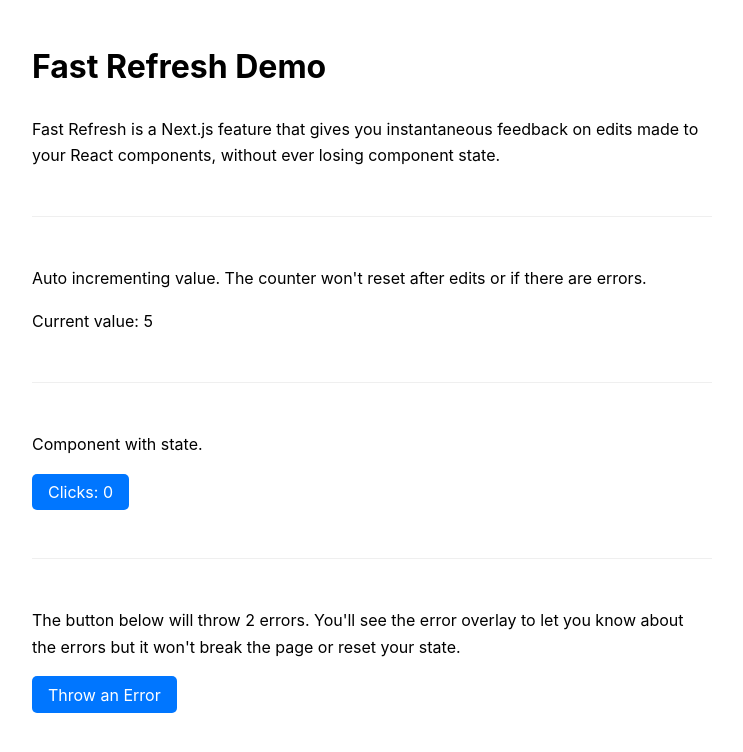
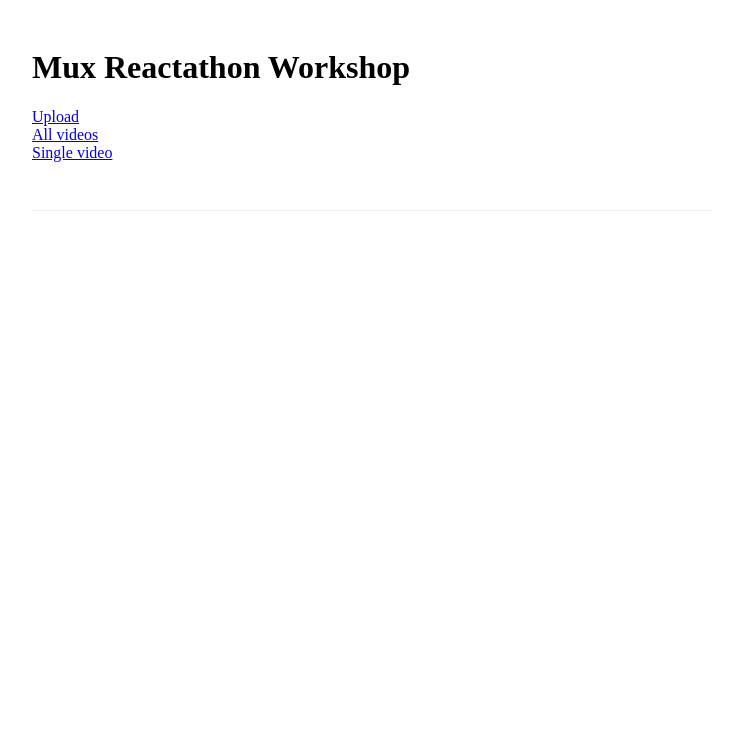
Before and after one commit to nakkurt/reactathon-workshop, a Next.js app: page / in a window 1280 px wide. Shown: the top 752 px of the page, without its empty margins (268-1011 px from the left). Built offline with nearby package versions, Linux system fonts and the light colour scheme.

Commit message:
Init app

```diff
--- /dev/null
+++ b/app/layout.js
@@ -0,0 +1,7 @@
+export default function RootLayout({ children }) {
+    return (
+        <html lang="en">
+            <body>{children}</body>
+        </html>
+    );
+}
--- /dev/null
+++ b/app/page.js
@@ -0,0 +1,20 @@
+import styles from '../styles/home.module.css'
+import Link from 'next/link';
+
+function Home() {
+  return (
+    <main className={styles.main}>
+      <h1>Mux Reactathon Workshop</h1>
+
+      <Link href="/upload">Upload</Link>
+      <br />
+      <Link href="/videos">All videos</Link>
+      <br />
+      <Link href="/videos">Single video</Link>
+
+      <hr className={styles.hr} />
+    </main>
+  )
+}
+
+export default Home
--- /dev/null
+++ b/app/upload/page.js
@@ -0,0 +1,5 @@
+import Link from 'next/link';
+
+export default function Upload() {
+    return <h1>Upload page</h1>;
+}
--- /dev/null
+++ b/app/videos/page.js
@@ -0,0 +1,3 @@
+export default function VideosPage() {
+    return <h1>Videos page</h1>;
+}
--- /dev/null
+++ b/next.config.js
@@ -0,0 +1,8 @@
+/** @type {import('next').NextConfig} */
+const nextConfig = {
+    experimental: {
+        appDir: true,
+    },
+};
+
+module.exports = nextConfig;
--- a/pages/index.js
+++ /dev/null
@@ -1,71 +0,0 @@
-import { useCallback, useEffect, useState } from 'react'
-import Button from '../components/Button'
-import ClickCount from '../components/ClickCount'
-import styles from '../styles/home.module.css'
-
-function throwError() {
-  console.log(
-    // The function body() is not defined
-    document.body()
-  )
-}
-
-function Home() {
-  const [count, setCount] = useState(0)
-  const increment = useCallback(() => {
-    setCount((v) => v + 1)
-  }, [setCount])
-
-  useEffect(() => {
-    const r = setInterval(() => {
-      increment()
-    }, 1000)
-
-    return () => {
-      clearInterval(r)
-    }
-  }, [increment])
-
-  return (
-    <main className={styles.main}>
-      <h1>Fast Refresh Demo</h1>
-      <p>
-        Fast Refresh is a Next.js feature that gives you instantaneous feedback
-        on edits made to your React components, without ever losing component
-        state.
-      </p>
-      <hr className={styles.hr} />
-      <div>
-        <p>
-          Auto incrementing value. The counter won't reset after edits or if
-          there are errors.
-        </p>
-        <p>Current value: {count}</p>
-      </div>
-      <hr className={styles.hr} />
-      <div>
-        <p>Component with state.</p>
-        <ClickCount />
-      </div>
-      <hr className={styles.hr} />
-      <div>
-        <p>
-          The button below will throw 2 errors. You'll see the error overlay to
-          let you know about the errors but it won't break the page or reset
-          your state.
-        </p>
-        <Button
-          onClick={(e) => {
-            setTimeout(() => document.parentNode(), 0)
-            throwError()
-          }}
-        >
-          Throw an Error
-        </Button>
-      </div>
-      <hr className={styles.hr} />
-    </main>
-  )
-}
-
-export default Home
```
Also changed, not shown: package.json (+4 -3 lines), 1 other file (tests, documents, lock files or other folders).
